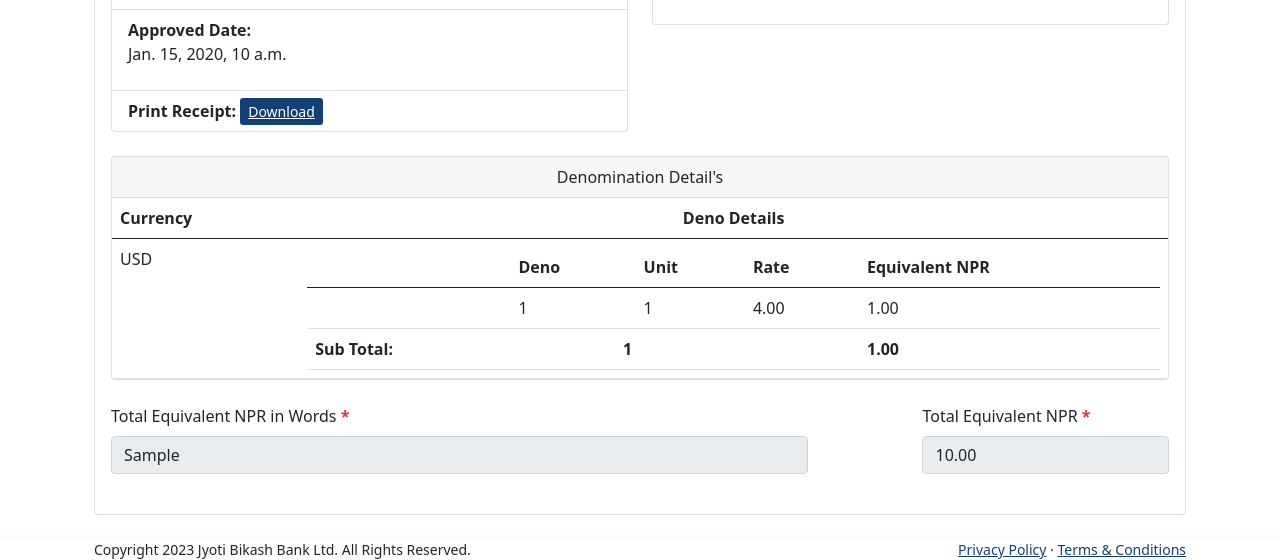
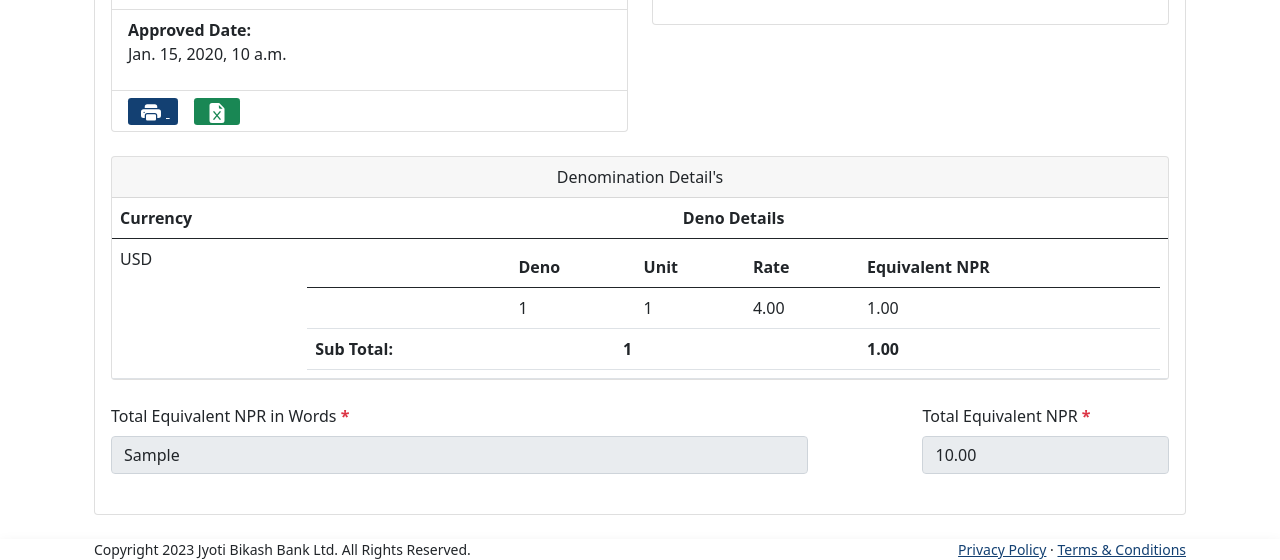
Before and after one commit to proxydhakal/JBBL_FCYEXCHANGE, a Django app: page /detail/fcyexchangerequest/1/ in a window 1280 px wide. Shown: the part 751-1311 px from the top of the page. Run offline with Django 4.2, Linux system fonts and the light colour scheme; a user stored in the database is signed in; tables that the repository leaves empty hold one stand-in row (values such as "Sample post"); grey boxes marked "Sample" are stand-in pictures; parts of the project's set-up code (start-up, migrations or seed data) failed here and were passed over; some libraries are stand-ins or nearby versions.

Commit message:
Chnages Made

```diff
--- a/templates/core/dashboard/detailfcyrequest.html
+++ b/templates/core/dashboard/detailfcyrequest.html
@@ -48,10 +48,20 @@
                             </li>
                             {% if fcyrequest.status  == 'Approved'  %}
                             <li class="list-group-item">
-                                <div><strong>Print Receipt:</strong>
-                                    <a href="{% url "getreceipt" fcyrequest.id %}" class="btn-sm btn-primary">
-                                        Download
-                                    </a></div>
+                                <div>
+                                    <a href="{% url "getreceipt" fcyrequest.id %}" class="btn-sm btn-primary" title="Print Receipt">
+                                        <svg xmlns="http://www.w3.org/2000/svg" width="30" height="20" fill="currentColor" class="bi bi-printer-fill" viewBox="0 0 16 16">
+                                            <path d="M5 1a2 2 0 0 0-2 2v1h10V3a2 2 0 0 0-2-2zm6 8H5a1 1 0 0 0-1 1v3a1 1 0 0 0 1 1h6a1 1 0 0 0 1-1v-3a1 1 0 0 0-1-1"/>
+                                            <path d="M0 7a2 2 0 0 1 2-2h12a2 2 0 0 1 2 2v3a2 2 0 0 1-2 2h-1v-2a2 2 0 0 0-2-2H5a2 2 0 0 0-2 2v2H2a2 2 0 0 1-2-2zm2.5 1a.5.5 0 1 0 0-1 .5.5 0 0 0 0 1"/>
+                                        </svg>
+                                    </a>
+                                    &nbsp;&nbsp;&nbsp;
+                                    <a href="{% url "getreceipt" fcyrequest.id %}" class="btn-sm btn-success" title="Download Batch File">
+                                        <svg xmlns="http://www.w3.org/2000/svg" width="30" height="20" fill="currentColor" class="bi bi-file-earmark-excel-fill" viewBox="0 0 16 16">
+                                            <path d="M9.293 0H4a2 2 0 0 0-2 2v12a2 2 0 0 0 2 2h8a2 2 0 0 0 2-2V4.707A1 1 0 0 0 13.707 4L10 .293A1 1 0 0 0 9.293 0M9.5 3.5v-2l3 3h-2a1 1 0 0 1-1-1M5.884 6.68 8 9.219l2.116-2.54a.5.5 0 1 1 .768.641L8.651 10l2.233 2.68a.5.5 0 0 1-.768.64L8 10.781l-2.116 2.54a.5.5 0 0 1-.768-.641L7.349 10 5.116 7.32a.5.5 0 1 1 .768-.64z"/>
+                                          </svg>
+                                    </a>
+                                </div>
                             </li>
                             {% endif %}
                         </ul>
```
